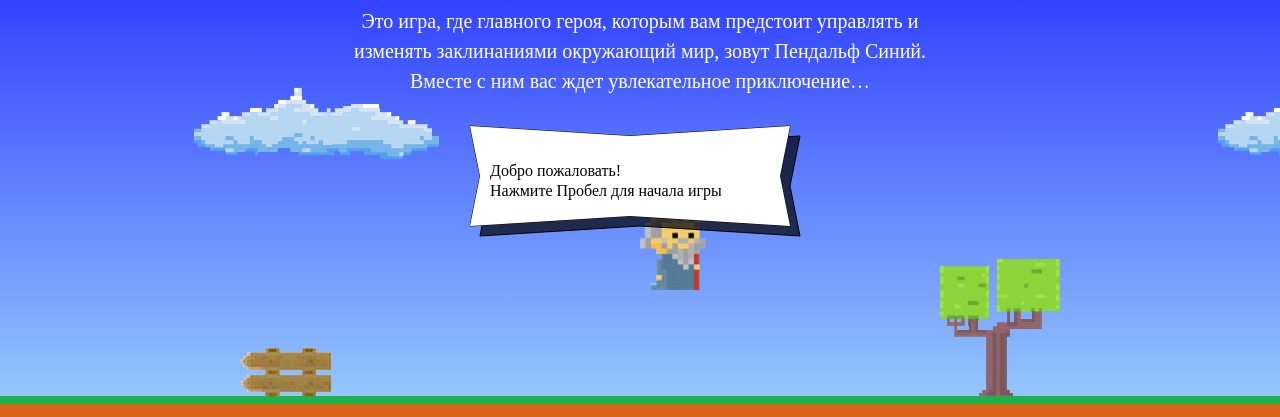
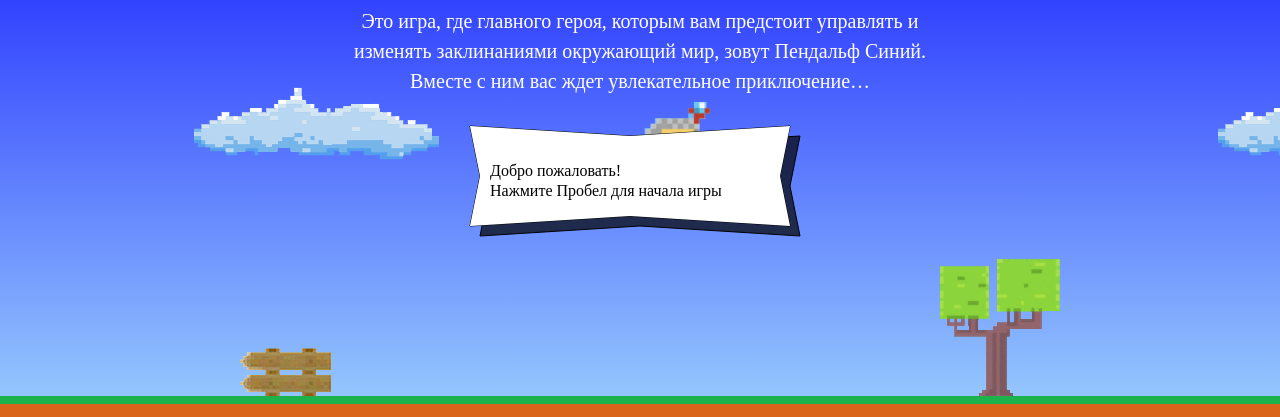
Before and after one commit to aleksbalev/605603-code-and-magick-19, a website: page index.html in a window 1280 px wide. Shown: the part 203-620 px from the top of the page. Drawn offline with Linux system fonts and the light colour scheme; a web font is replaced by a local one.

Commit message:
пофиксил недоделочки

```diff
--- a/index.html
+++ b/index.html
@@ -186,11 +186,12 @@
   var wizardSpeed = 3;
   var wizardWidth = 70;
 
-  var getWizardHeight = function (wizardWidth) {
-    var wizardHeight = 1.337 * wizardWidth;
+  var getWizardHeight = function () {
+    return 1.337 * wizardWidth;
 
-    return wizardHeight;
   }
+  console.log(getWizardHeight());
+
 
   var getFireballSpeed = function (left) {
     return left ? 5 : 2;
@@ -201,7 +202,7 @@
   }
 
   var getWizardY = function (height) {
-    return height - 200;
+    return height / 3 - getWizardHeight();
   }
 </script>
 <script src="js/game.js"></script>
```
